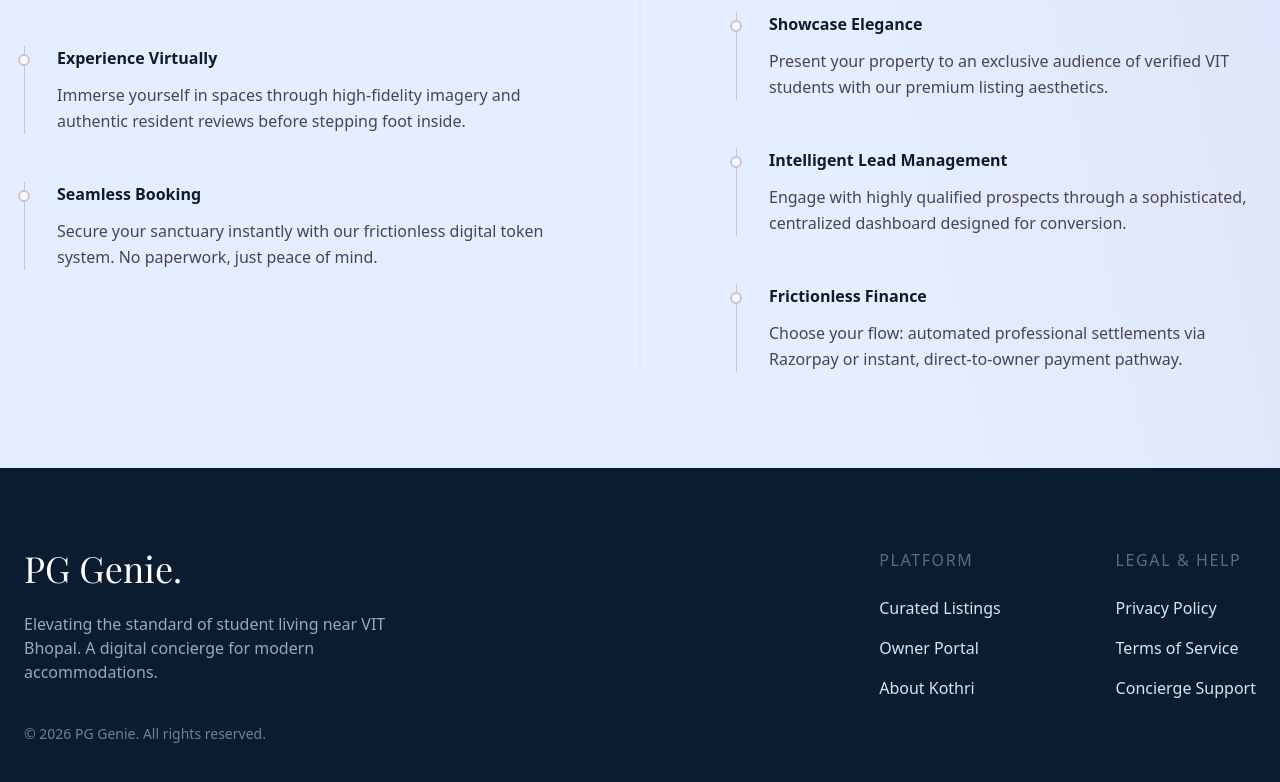
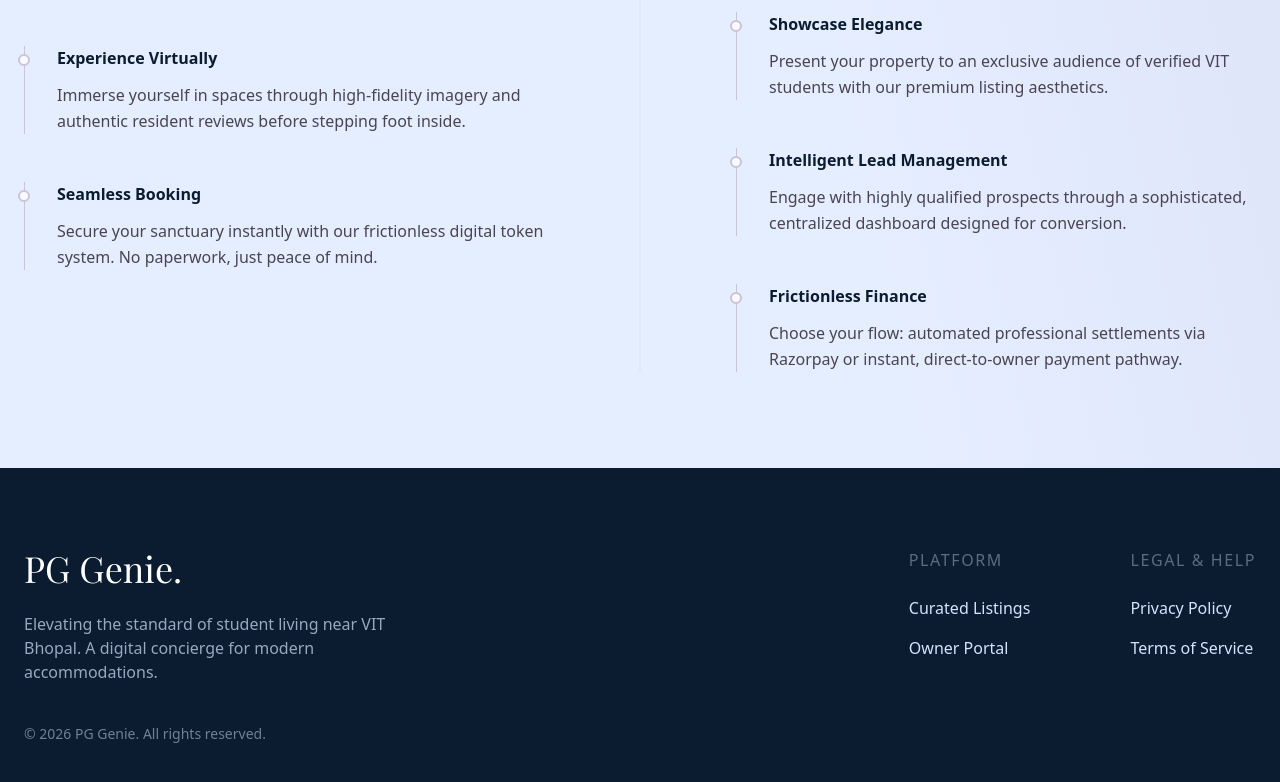
Before and after one commit to coderashhar/PG-genie, a Next.js app: page / in a window 1280 px wide. Shown: the part 2666-3448 px from the top of the page. Built offline with nearby package versions, Linux system fonts and the light colour scheme; a web font is replaced by a local one.

Commit message:
remove 'about kothri' and 'concierge support' from footer

```diff
--- a/src/app/dashboard/page.tsx
+++ b/src/app/dashboard/page.tsx
@@ -494,7 +494,6 @@ export default function StudentDashboardPage() {
               <span className="font-body-md text-body-md text-on-surface-variant">© 2026 PG Genie. Dedicated to VIT Bhopal Community.</span>
             </div>
             <div className="flex flex-wrap gap-4 md:gap-8 items-center">
-              <Link className="font-body-md text-body-md text-on-surface-variant hover:text-secondary transition-colors cursor-pointer" href="#">About Kothri</Link>
               <Link className="font-body-md text-body-md text-on-surface-variant hover:text-secondary transition-colors cursor-pointer" href="/owner/dashboard">Owner Dashboard</Link>
               <Link className="font-body-md text-body-md text-on-surface-variant hover:text-secondary transition-colors cursor-pointer" href="#">Help Center</Link>
               <Link className="font-body-md text-body-md text-on-surface-variant hover:text-secondary transition-colors cursor-pointer" href="#">Privacy Policy</Link>
--- a/src/app/dashboard/profile/page.tsx
+++ b/src/app/dashboard/profile/page.tsx
@@ -212,7 +212,6 @@ export default function StudentProfilePage() {
             <p className="font-body-md text-body-md text-on-surface-variant">© 2026 PG Genie. Dedicated to VIT Bhopal Community.</p>
           </div>
           <div className="flex flex-wrap gap-x-6 gap-y-3 items-center">
-            <Link className="font-body-md text-body-md text-on-surface-variant hover:text-secondary transition-colors transition-all duration-300 hover:translate-x-1" href="#">About Kothri</Link>
             <Link className="font-body-md text-body-md text-on-surface-variant hover:text-secondary transition-colors transition-all duration-300 hover:translate-x-1" href="/owner/dashboard">Owner Dashboard</Link>
             <Link className="font-body-md text-body-md text-on-surface-variant hover:text-secondary transition-colors transition-all duration-300 hover:translate-x-1" href="#">Help Center</Link>
             <Link className="font-body-md text-body-md text-on-surface-variant hover:text-secondary transition-colors transition-all duration-300 hover:translate-x-1" href="#">Privacy Policy</Link>
--- a/src/app/owner/dashboard/page.tsx
+++ b/src/app/owner/dashboard/page.tsx
@@ -481,7 +481,6 @@ export default function OwnerDashboardPage() {
               <p className="font-body-md text-body-md text-on-surface-variant dark:text-outline-variant">© 2026 PG Genie. Dedicated to VIT Bhopal Community.</p>
             </div>
             <div className="flex flex-col gap-2">
-              <Link className="font-body-md text-body-md text-on-surface-variant dark:text-outline-variant hover:text-secondary dark:hover:text-secondary-fixed transition-colors" href="#">About Kothri</Link>
               <Link className="font-body-md text-body-md text-primary dark:text-primary-fixed-dim underline opacity-70" href="/owner/dashboard">Owner Dashboard</Link>
               <Link className="font-body-md text-body-md text-on-surface-variant dark:text-outline-variant hover:text-secondary dark:hover:text-secondary-fixed transition-colors" href="#">Help Center</Link>
               <Link className="font-body-md text-body-md text-on-surface-variant dark:text-outline-variant hover:text-secondary dark:hover:text-secondary-fixed transition-colors" href="#">Privacy Policy</Link>
--- a/src/app/owners/[id]/page.tsx
+++ b/src/app/owners/[id]/page.tsx
@@ -251,7 +251,6 @@ export default function OwnerProfilePage({ params }: { params: { id: string } })
             <p className="font-body-md text-body-md text-on-surface-variant">© 2026 PG Genie. Dedicated to VIT Bhopal Community.</p>
           </div>
           <div className="flex flex-wrap gap-4 md:gap-8 items-center font-body-md text-body-md">
-            <Link className="text-on-surface-variant hover:text-secondary transition-colors duration-300 cursor-pointer" href="#">About Kothri</Link>
             <Link className="text-on-surface-variant hover:text-secondary transition-colors duration-300 cursor-pointer" href="/owner/dashboard">Owner Dashboard</Link>
             <Link className="text-on-surface-variant hover:text-secondary transition-colors duration-300 cursor-pointer" href="#">Help Center</Link>
             <Link className="text-on-surface-variant hover:text-secondary transition-colors duration-300 cursor-pointer" href="#">Privacy Policy</Link>
--- a/src/app/page.tsx
+++ b/src/app/page.tsx
@@ -270,13 +270,11 @@ export default function Home() {
               <span className="font-label-sm uppercase tracking-widest text-surface-variant/40 mb-2">Platform</span>
               <Link className="font-body-md text-surface-variant hover:text-white transition-colors" href="/pgs">Curated Listings</Link>
               <Link className="font-body-md text-surface-variant hover:text-white transition-colors" href="/owner/dashboard">Owner Portal</Link>
-              <Link className="font-body-md text-surface-variant hover:text-white transition-colors" href="#">About Kothri</Link>
             </div>
             <div className="flex flex-col gap-4">
               <span className="font-label-sm uppercase tracking-widest text-surface-variant/40 mb-2">Legal &amp; Help</span>
               <a className="font-body-md text-surface-variant hover:text-white transition-colors" href="#">Privacy Policy</a>
               <a className="font-body-md text-surface-variant hover:text-white transition-colors" href="#">Terms of Service</a>
-              <a className="font-body-md text-surface-variant hover:text-white transition-colors" href="#">Concierge Support</a>
             </div>
           </div>
         </div>
--- a/src/app/pgs/[id]/page.tsx
+++ b/src/app/pgs/[id]/page.tsx
@@ -289,7 +289,6 @@ export default function PgDetailPage({ params }: { params: Promise<{ id: string
             <p className="mt-2 text-on-surface-variant font-body-md text-body-md">© 2026 PG Genie. Dedicated to VIT Bhopal Community.</p>
           </div>
           <div className="flex flex-wrap gap-4 md:gap-8">
-            <Link className="text-on-surface-variant hover:text-secondary transition-colors font-body-md text-body-md" href="#">About Kothri</Link>
             <Link className="text-on-surface-variant hover:text-secondary transition-colors font-body-md text-body-md" href="/owner/dashboard">Owner Dashboard</Link>
             <Link className="text-on-surface-variant hover:text-secondary transition-colors font-body-md text-body-md" href="#">Help Center</Link>
             <Link className="text-on-surface-variant hover:text-secondary transition-colors font-body-md text-body-md" href="#">Privacy Policy</Link>
--- a/src/app/pgs/page.tsx
+++ b/src/app/pgs/page.tsx
@@ -542,7 +542,6 @@ function PgsContent() {
           </div>
           <div className="flex flex-col gap-3">
             <h4 className="font-h2 text-h2 text-on-surface mb-2">Quick Links</h4>
-            <Link className="font-body-md text-body-md text-on-surface-variant dark:text-outline-variant hover:text-secondary dark:hover:text-secondary-fixed transition-colors" href="#">About Kothri</Link>
             <Link className="font-body-md text-body-md text-on-surface-variant dark:text-outline-variant hover:text-secondary dark:hover:text-secondary-fixed transition-colors" href="/owner/dashboard">Owner Dashboard</Link>
             <Link className="font-body-md text-body-md text-on-surface-variant dark:text-outline-variant hover:text-secondary dark:hover:text-secondary-fixed transition-colors" href="#">Help Center</Link>
             <Link className="font-body-md text-body-md text-on-surface-variant dark:text-outline-variant hover:text-secondary dark:hover:text-secondary-fixed transition-colors" href="#">Privacy Policy</Link>
```
